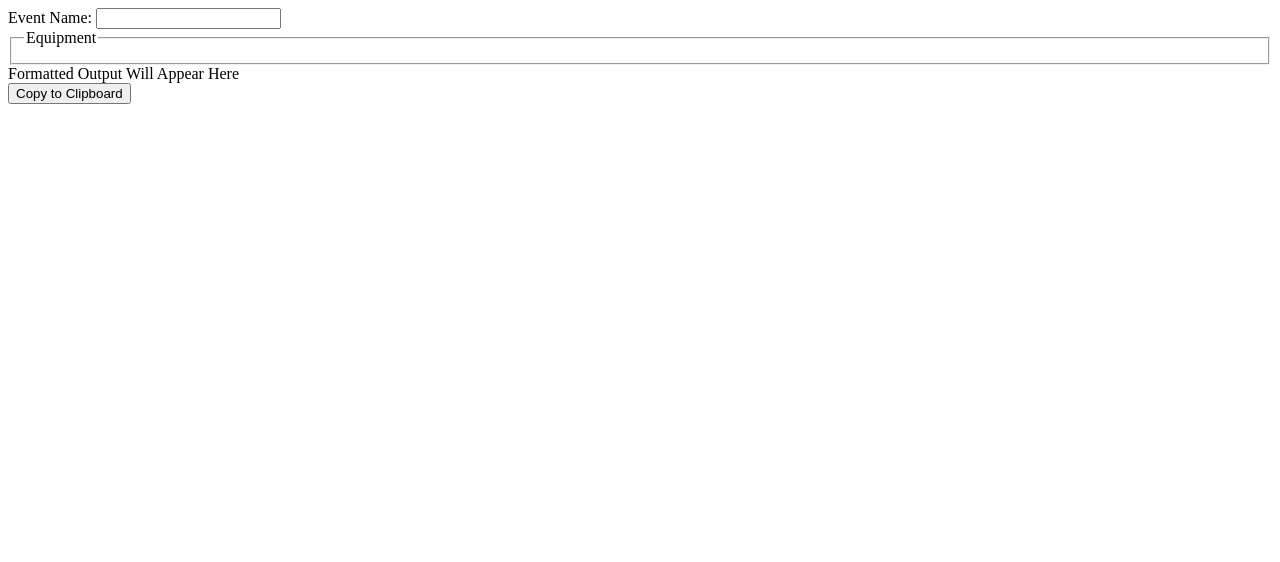
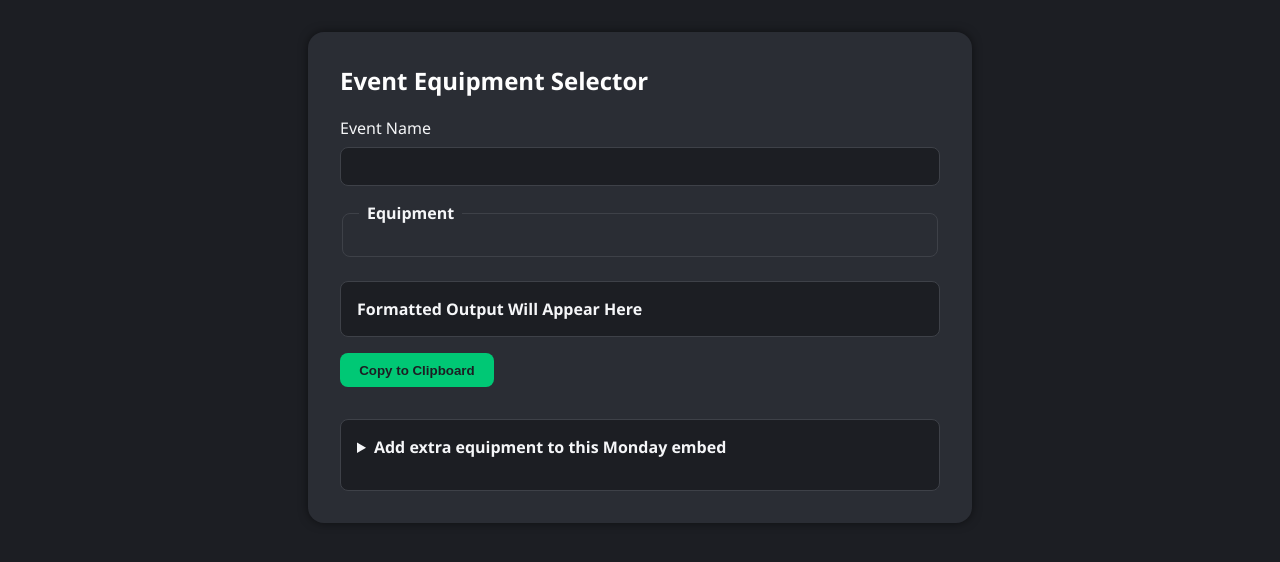
Before and after one commit to Wade-ben/equipmentlistgenerator, a plain HTML site: page index.html in a window 1280 px wide. Drawn offline with Linux system fonts and the light colour scheme.

Commit message:
updated styles and made better

```diff
--- a/index.html
+++ b/index.html
@@ -1,44 +1,181 @@
-<div>
+<div class="container">
+  <h2>Event Equipment Selector</h2>
+
   <label>
-    Event Name:
+    <span>Event Name</span>
     <input type="text" id="eventName" oninput="updateString()">
   </label>
 
   <fieldset id="equipmentList">
     <legend>Equipment</legend>
-    <!-- checkboxes will be injected here -->
+    <!-- checkboxes will be added here -->
   </fieldset>
 
   <div id="output">Formatted Output Will Appear Here</div>
   <button onclick="copyToClipboard()">Copy to Clipboard</button>
+
+  <details>
+    <summary><strong>Add extra equipment to this Monday embed</strong></summary>
+    <p>You can edit this list below (one item per line):</p>
+    <textarea id="extraEquipment" rows="8" oninput="updateEmbedLink()"></textarea>
+    <p><strong>You MUST use this updated url and swap it out in the Monday.com doc to save your changes:</strong></p>
+    <code id="newEmbedURL"></code>
+  </details>
 </div>
 
+<style>
+  body {
+    background-color: #1c1e23;
+    color: #f5f6f8;
+    font-family: 'Segoe UI', sans-serif;
+    margin: 0;
+    padding: 2rem;
+  }
+
+  .container {
+    max-width: 600px;
+    margin: auto;
+    background-color: #2a2d34;
+    padding: 2rem;
+    border-radius: 16px;
+    box-shadow: 0 0 10px rgba(0,0,0,0.5);
+  }
+
+  h2 {
+    color: #fefefe;
+    margin-top: 0;
+  }
+
+  label {
+    display: block;
+    margin-bottom: 1rem;
+  }
+
+  input[type="text"] {
+    width: 100%;
+    padding: 0.6rem 1rem;
+    border-radius: 8px;
+    border: 1px solid #3e4148;
+    background-color: #1c1e23;
+    color: #f5f6f8;
+    font-size: 1rem;
+    margin-top: 0.5rem;
+  }
+
+  fieldset {
+    border: 1px solid #3e4148;
+    border-radius: 8px;
+    padding: 1rem;
+    margin-bottom: 1.5rem;
+  }
+
+  legend {
+    font-weight: bold;
+    padding: 0 0.5rem;
+  }
+
+  fieldset label {
+    display: block;
+    margin: 0.3rem 0;
+    cursor: pointer;
+  }
+
+  input[type="checkbox"] {
+    accent-color: #00c875;
+    margin-right: 0.5rem;
+    transform: scale(1.2);
+  }
+
+  #output {
+    background-color: #1c1e23;
+    border: 1px solid #3e4148;
+    padding: 1rem;
+    border-radius: 8px;
+    margin-bottom: 1rem;
+    font-weight: bold;
+    white-space: pre-wrap;
+    word-wrap: break-word;
+  }
+
+  button {
+    background-color: #00c875;
+    color: #1c1e23;
+    border: none;
+    padding: 0.6rem 1.2rem;
+    border-radius: 8px;
+    font-weight: bold;
+    cursor: pointer;
+    transition: background-color 0.3s;
+    margin-bottom: 2rem;
+  }
+
+  button:hover {
+    background-color: #00b16a;
+  }
+
+  details {
+    background-color: #1c1e23;
+    border: 1px solid #3e4148;
+    border-radius: 8px;
+    padding: 1rem;
+  }
+
+  summary {
+    cursor: pointer;
+    font-size: 1rem;
+    margin-bottom: 1rem;
+  }
+
+  textarea {
+    width: 100%;
+    padding: 0.8rem;
+    border-radius: 8px;
+    border: 1px solid #3e4148;
+    background-color: #2a2d34;
+    color: #f5f6f8;
+    margin-bottom: 1rem;
+    font-family: monospace;
+    resize: vertical;
+  }
+
+  code {
+    display: block;
+    word-break: break-all;
+    background-color: #111317;
+    border: 1px solid #3e4148;
+    padding: 1rem;
+    border-radius: 8px;
+    color: #00c875;
+  }
+</style>
+
 <script>
-  // Parse ?equipment=... from URL
   function getEquipmentListFromURL() {
     const params = new URLSearchParams(window.location.search);
     const eq = params.get('equipment');
     return eq ? eq.split(',') : [];
   }
 
-  // Build checkboxes dynamically
   function populateEquipmentCheckboxes() {
     const list = getEquipmentListFromURL();
     const container = document.getElementById('equipmentList');
+    const textarea = document.getElementById('extraEquipment');
+
     list.forEach(item => {
       const label = document.createElement('label');
-      label.style.display = 'block';
       const checkbox = document.createElement('input');
       checkbox.type = 'checkbox';
       checkbox.value = item;
       checkbox.onchange = updateString;
       label.appendChild(checkbox);
-      label.appendChild(document.createTextNode(' ' + item));
+      label.appendChild(document.createTextNode(item));
       container.appendChild(label);
     });
+
+    textarea.value = list.join('\n');
+    updateEmbedLink();
   }
 
-  // Update output string
   function updateString() {
     const eventName = document.getElementById('eventName').value.trim();
     const checkboxes = document.querySelectorAll('#equipmentList input[type="checkbox"]');
@@ -50,7 +187,6 @@
     document.getElementById('output').textContent = result || 'Formatted Output Will Appear Here';
   }
 
-  // Copy to clipboard
   function copyToClipboard() {
     const text = document.getElementById('output').textContent;
     if (!text || text === 'Formatted Output Will Appear Here') return;
@@ -61,6 +197,16 @@
     });
   }
 
-  // Init on load
+  function updateEmbedLink() {
+    const lines = document.getElementById('extraEquipment').value
+      .split('\n')
+      .map(l => l.trim())
+      .filter(Boolean);
+
+    const encoded = encodeURIComponent(lines.join(','));
+    const url = `https://wade-ben.github.io/equipmentlistgenerator/?equipment=${encoded}`;
+    document.getElementById('newEmbedURL').textContent = url;
+  }
+
   populateEquipmentCheckboxes();
 </script>
```
